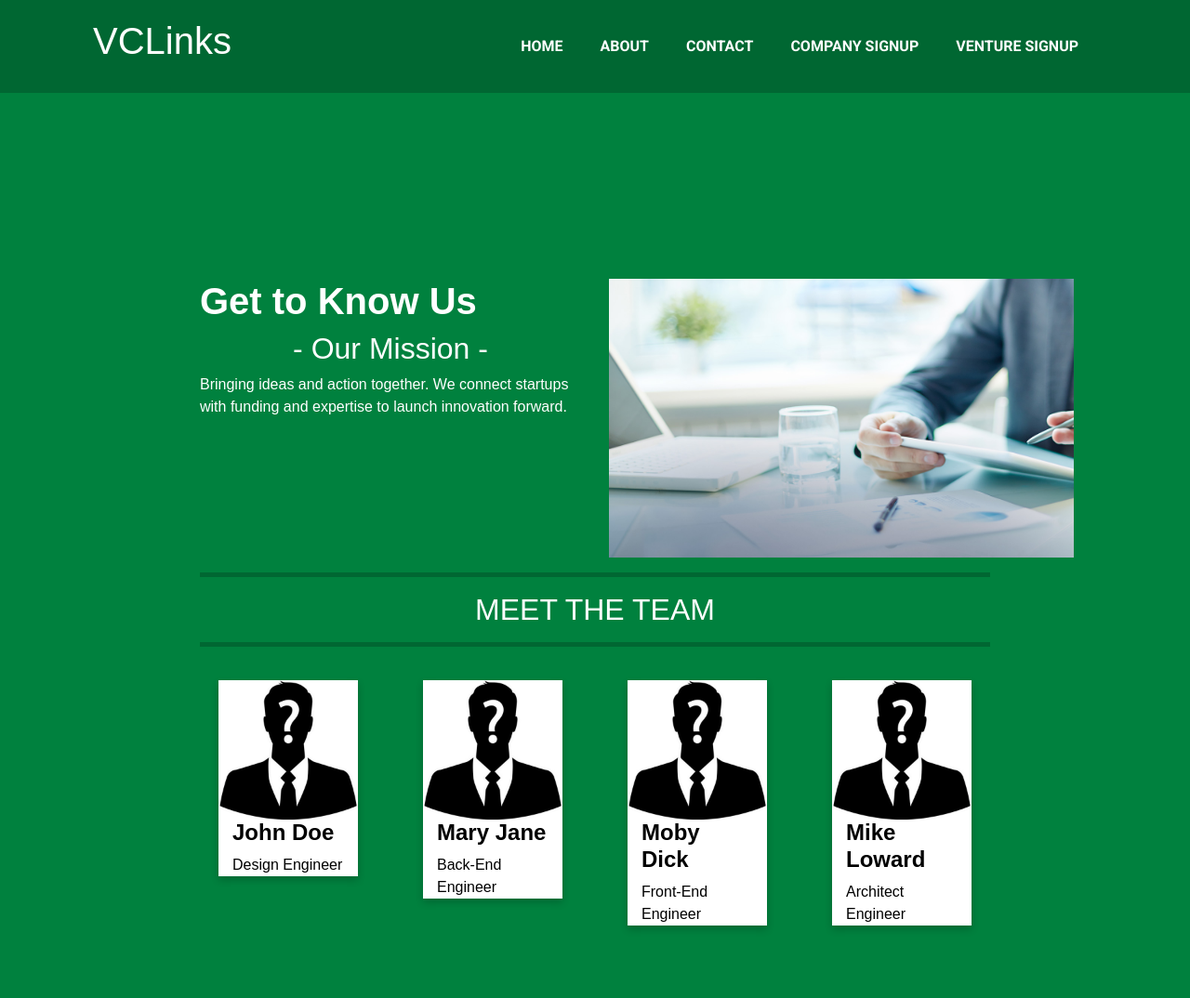
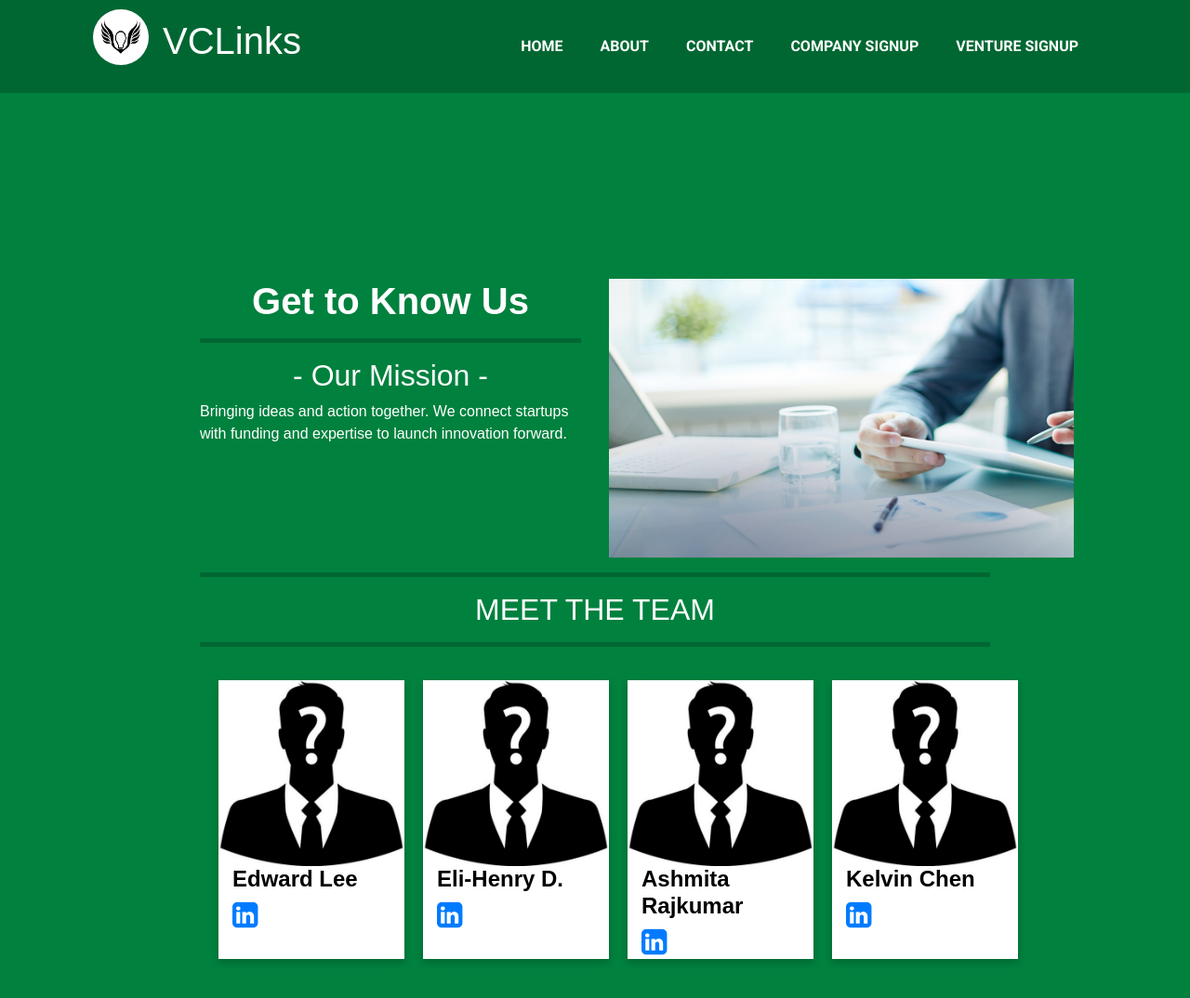
Before and after one commit to HenryDykhne/AlphaHacks2020, a website: page public/html/about.html in a window 1280 px wide. Shown: the whole page at 93% size. Drawn offline with nearby package versions, Linux system fonts and the light colour scheme.

Commit message:
Changes to HTML files and little touchups

```diff
--- a/public/css/style.css
+++ b/public/css/style.css
@@ -157,6 +157,8 @@ button:hover
 }
 
 .person-card {
+    width: 200px;
+    height: 300px;
     box-shadow: 0 4px 8px 0 rgba(0,0,0,0.2);
     transition: 0.3s;
     margin: 20px;
@@ -164,6 +166,8 @@ button:hover
     color: black;
 
   }
+
+
 
   .person-card:hover {
     box-shadow: 0 8px 16px 0 rgba(0,0,0,0.2);
--- a/public/html/about.html
+++ b/public/html/about.html
@@ -26,10 +26,10 @@
       <link  rel="stylesheet" href="../css/fontawesome.min.css">
       <link rel="shortcut icon" type="image/png" href="../pictures/VClinks.jpg">
     </head>
-
     <body>
       <!-- Navigation Bar -->
       <nav class="contact">
+        <img src="../pictures/VClinks.jpg" style="border-radius: 50rem; width: 60px; height: 60px; float: left; margin-right: 15px;">
         <div class="logo">
           <h1> VCLinks</h1>
         </div>
@@ -47,7 +47,8 @@
           <div class="container">
               <div class="row">
                   <div class="col-md-6">
-                    <h1><b>Get to Know Us</b></h1>
+                    <h1 style="text-align: center;"><b>Get to Know Us</b></h1>
+                    <hr style="height:5px;border-width:0;color:#006732;background-color: #006732"/>
 
                     <h2 style="text-align: center;">- Our Mission -</h2>
                     <p>Bringing ideas and action together. We connect startups with funding and expertise to launch innovation forward.
@@ -66,17 +67,17 @@
                     <div class="person-card">
                         <img src="../pictures/person.jpg" alt="Avatar" style="width:100%">
                         <div class="container">
-                          <h4><b>John Doe</b></h4>
-                          <p>Design Engineer</p>
+                          <h4><b>Edward Lee</b></h4>
+                          <a href="https://www.linkedin.com/in/edward-lee-183b878b/"><i class="fa fa-linkedin-square fa-2x" aria-haspopup="true"></i></a>
                         </div>
                       </div>
                   </div>
                   <div class="col-md-3">
-                    <div class="person-card">
+                    <div class="person-card ">
                         <img src="../pictures/person.jpg" alt="Avatar" style="width:100%">
                         <div class="container">
-                          <h4><b>Mary Jane</b></h4>
-                          <p>Back-End Engineer</p>
+                          <h4><b>Eli-Henry D.</b></h4>
+                          <a href="https://www.linkedin.com/in/henry-dykhne-ai/"><i class="fa fa-linkedin-square fa-2x" aria-haspopup="true"></i></a>
                         </div>
                       </div>
                 </div>
@@ -84,8 +85,8 @@
                     <div class="person-card">
                         <img src="../pictures/person.jpg" alt="Avatar" style="width:100%">
                         <div class="container">
-                          <h4><b>Moby Dick</b></h4>
-                          <p>Front-End Engineer</p>
+                          <h4><b>Ashmita Rajkumar</b></h4>
+                          <a href="https://www.linkedin.com/in/ashmita-rajkumar/"><i class="fa fa-linkedin-square fa-2x" aria-haspopup="true"></i></a>
                         </div>
                       </div>
                 </div>
@@ -93,8 +94,8 @@
                     <div class="person-card">
                         <img src="../pictures/person.jpg" alt="Avatar" style="width:100%">
                         <div class="container">
-                          <h4><b>Mike Loward</b></h4>
-                          <p>Architect Engineer</p>
+                          <h4><b>Kelvin Chen</b></h4>
+                          <a href="https://www.linkedin.com/in/kelvin-chen-54566a161/"><i class="fa fa-linkedin-square fa-2x" aria-haspopup="true"></i></a>
                         </div>
                       </div>
                 </div>
```
Also changed, not shown: public/html/companySignUp.html (+1 -0 lines), public/html/contact.html (+2 -0 lines), public/html/main.html (+3 -2 lines), public/html/ventureSignUp.html (+1 -0 lines), public/js/main.js (+16 -1 lines), public/pictures/Ash.PNG (added), public/pictures/Edward.PNG (added), public/pictures/Henry.PNG (added), public/pictures/Kelvin.PNG (added), 1 other file.
